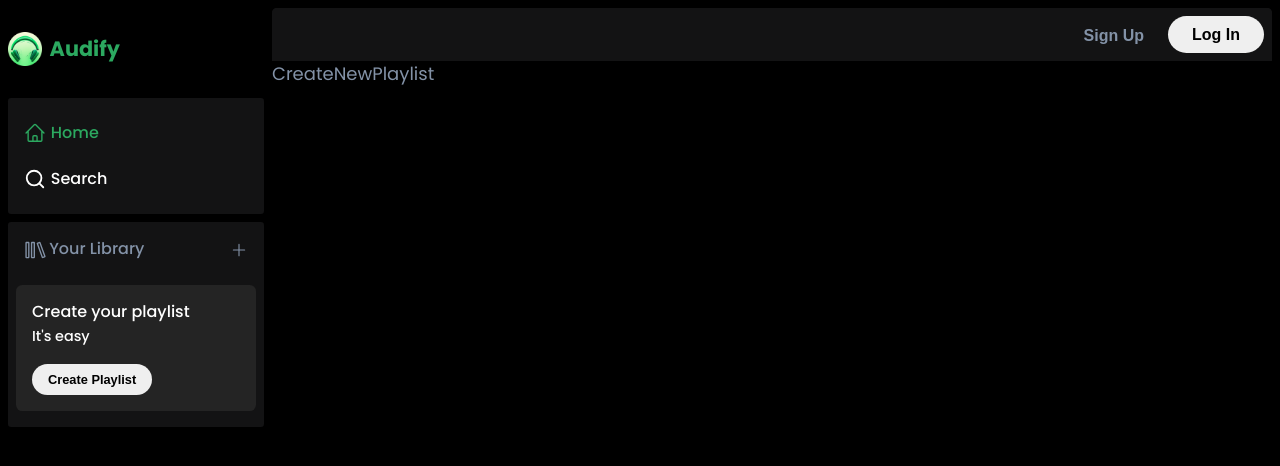
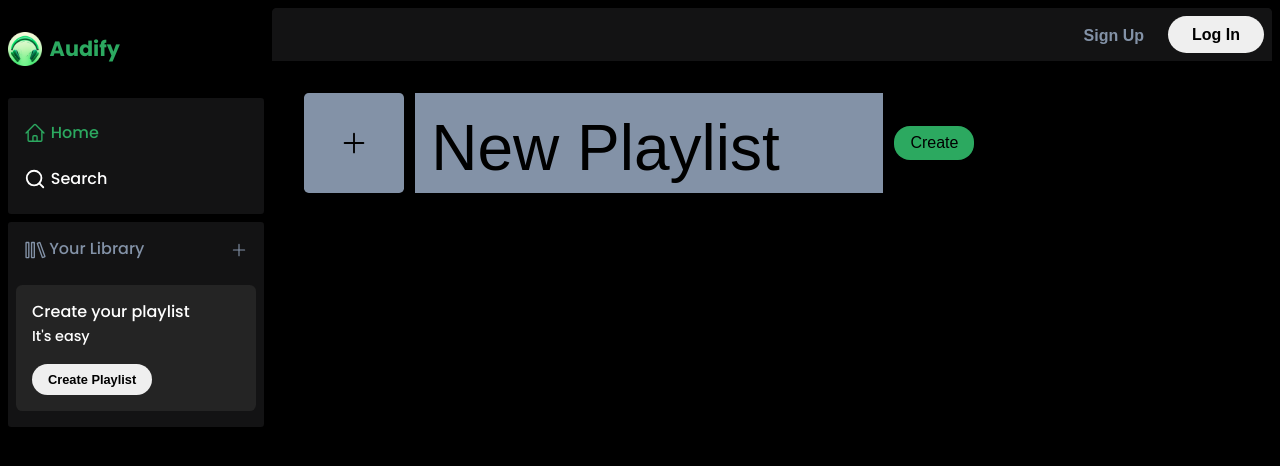
Before and after one commit to mandar-saiyan87/audify---MuscicPlayer-webapp, a React (Create React App) app: page /home/playlist/createnewplaylist in a window 1280 px wide. Shown: the top 466 px of the page. Built offline with nearby package versions, Linux system fonts and the light colour scheme.

Commit message:
create new playlist api integration

```diff
--- a/src/index.css
+++ b/src/index.css
@@ -502,4 +502,47 @@ img {
 	cursor: pointer;
 }
 
+/********************** Create Playlist **********************/
+
+.playlist_input,
+.playlist_input::placeholder {
+	width: 100%;
+	background-color: transparent;
+	border: none;
+	outline: none;
+	color: black;
+	padding: 0.5rem 1rem;
+	font-size: 4rem;
+}
+
+.imgurl_input,
+.imgurl_input::placeholder {
+	width: 500px;
+	background-color: var(--defaulttext-color);
+	border: none;
+	outline: none;
+	padding: 0.5rem 1rem;
+	margin: 1rem 0;
+	border-radius: 0.2rem;
+	font-size: 1rem;
+	color: black;
+}
+
+.playlistimage {
+	width: 100%;
+	height: 100%;
+	object-fit: cover;
+}
+
+.createplaylist {
+	background-color: var(--primary-color);
+	border: none;
+	outline: none;
+	font-weight: 500;
+	font-size: 1rem;
+	padding: 0.5rem 1rem;
+	border-radius: 1rem;
+	cursor: pointer;
+}
+
 /*********************  Default-CSS  End *********************/
--- a/src/pages/CreateNewPlaylist/CreateNewPlaylist.jsx
+++ b/src/pages/CreateNewPlaylist/CreateNewPlaylist.jsx
@@ -1,8 +1,63 @@
-import React from 'react'
+import React, { useState } from 'react'
+import {
+  CreateNewPlaylisMain,
+  CreateNewPlaylistHead,
+  ImageDiv,
+  PlaylistTitle,
+} from './createplaylist.styles'
+import { HiPlus } from "react-icons/hi2";
+import { useMediaQuery } from '@mui/material';
+import { useSelector, useDispatch } from 'react-redux';
+import { useNavigate } from 'react-router-dom';
+import Cookies from 'js-cookie'
+import { createPlaylistApi } from '../../store/authSlice';
+
 
 function CreateNewPlaylist() {
+
+  const navigate = useNavigate()
+  const dispatch = useDispatch()
+
+  const [playlistname, setPlaylistName] = useState('New Playlist')
+  const [description, setDescription] = useState('')
+  const [imgurl, setImgUrl] = useState('')
+  const [imginput, setImgInput] = useState(false)
+
+  const matched = useMediaQuery((theme) => theme.breakpoints.down('sm'))
+
+  const isUserLoggedIn = useSelector((state) => state.user.loggedinUser)
+  const token = useSelector((state) => state.user.token) || Cookies.get('token')
+
+  function handlePlaylistCreate() {
+    if (!isUserLoggedIn) {
+      navigate('/login')
+    } else {
+      const newPlaylistData = {
+        playlistname, imgurl, id: isUserLoggedIn.id, token
+      }
+      dispatch(createPlaylistApi(newPlaylistData))
+      setPlaylistName('')
+      setImgUrl('')
+    }
+  }
+
   return (
-    <div>CreateNewPlaylist</div>
+    <CreateNewPlaylisMain>
+      <CreateNewPlaylistHead>
+        <ImageDiv onClick={() => setImgInput(!imginput)}>
+          {imgurl.trim().length === 0 ?
+            <HiPlus color='black' size={30} /> :
+            <img src={imgurl} alt="playlistimg" className='playlistimage' />
+          }
+        </ImageDiv>
+        {imginput && matched && <input type="text" className='imgurl_input' placeholder='img url....' onChange={(e) => setImgUrl(e.target.value)} value={imgurl} />}
+        <PlaylistTitle>
+          <input type="text" placeholder='Playlist Title' className='playlist_input' onChange={(e) => setPlaylistName(e.target.value)} value={playlistname} />
+        </PlaylistTitle>
+        <button className='createplaylist' onClick={handlePlaylistCreate}>Create</button>
+      </CreateNewPlaylistHead>
+      {imginput && !matched && <input type="text" className='imgurl_input' placeholder='img url....' onChange={(e) => setImgUrl(e.target.value)} value={imgurl} />}
+    </CreateNewPlaylisMain>
   )
 }
 
--- a/src/pages/CreateNewPlaylist/createplaylist.styles.jsx
+++ b/src/pages/CreateNewPlaylist/createplaylist.styles.jsx
@@ -0,0 +1,42 @@
+import styled from '@emotion/styled'
+import { Colors } from '../../assets/constants'
+
+export const CreateNewPlaylisMain = styled('div')(({ theme }) => ({
+  padding: '2rem'
+}))
+
+export const CreateNewPlaylistHead = styled('div')(({ theme }) => ({
+  display: 'flex',
+  alignItems: 'center',
+  justifyContent: 'start',
+  columnGap: '0.7rem',
+  [theme.breakpoints.down('sm')]: {
+    flexDirection: 'column',
+    alignItems: 'start',
+    rowGap: '0.7rem'
+  }
+}))
+
+
+export const ImageDiv = styled('div')(({ theme }) => ({
+  display: 'flex',
+  width: '100px',
+  height: '100px',
+  backgroundColor: Colors.defaulttext,
+  alignItems: 'center',
+  justifyContent: 'center',
+  cursor: 'pointer',
+  borderRadius: '0.3rem'
+}))
+
+export const PlaylistTitle = styled('div')(({ theme }) => ({
+  display: 'flex',
+  alignItems: 'end',
+  width: '50%',
+  height: '100px',
+  backgroundColor: Colors.defaulttext,
+  color: 'black',
+  [theme.breakpoints.down('sm')]: {
+    width: '100%'
+  }
+}))
--- a/src/responsive.css
+++ b/src/responsive.css
@@ -96,6 +96,10 @@
     font-weight: 600;
   }
 
+  .imgurl_input {
+    width: 100%
+  }
+
 }
 
 
--- a/src/store/authSlice.jsx
+++ b/src/store/authSlice.jsx
@@ -1,3 +1,4 @@
+
 import { createSlice, createAsyncThunk } from "@reduxjs/toolkit";
 import Cookies from 'js-cookie';
 
@@ -6,7 +7,8 @@ const initialState = {
   loggedinUser: null,
   dbUsermsg: null,
   loading: false,
-  error: null
+  error: null,
+  userPlaylist: []
 }
 
 export const createUser = createAsyncThunk('createUser', async (signupDetails) => {
@@ -19,6 +21,7 @@ export const createUser = createAsyncThunk('createUser', async (signupDetails) =
   return response
 })
 
+
 export const loginUser = createAsyncThunk('loginUser', async (loginDetails) => {
   const req = await fetch(`${process.env.REACT_APP_API_URL}/login`, {
     method: 'POST',
@@ -29,6 +32,20 @@ export const loginUser = createAsyncThunk('loginUser', async (loginDetails) => {
   if (res.code === 200) {
     Cookies.set('token', res.token, { expires: 1 })
   }
+  return res
+})
+
+export const createPlaylistApi = createAsyncThunk('createPlaylistApi', async (playlistData) => {
+  const { id, imgurl, playlistname, token } = playlistData
+  const req = await fetch(`${process.env.REACT_APP_API_URL}/createnewplaylist`, {
+    method: 'POST',
+    headers: {
+      'Content-Type': 'application/json',
+      'Authorization': `Bearer ${token}`
+    },
+    body: JSON.stringify({ id, imgurl, playlistname })
+  })
+  const res = await req.json()
   return res
 })
 
@@ -75,6 +92,17 @@ export const userSlice = createSlice({
         state.loading = false
         state.error = action.error
       })
+    builder.addCase(createPlaylistApi.pending, (state) => {
+      state.loading = true
+    })
+      .addCase(createPlaylistApi.fulfilled, (state, action) => {
+        state.loading = false
+        console.log(action.payload)
+        // state.userPlaylist.push(action.payload)
+      })
+      .addCase(createPlaylistApi.rejected, (state, action) => {
+        state.error = action.payload
+      })
   }
 })
 
```
Also changed, not shown: 1 other file (tests, documents, lock files or other folders).
